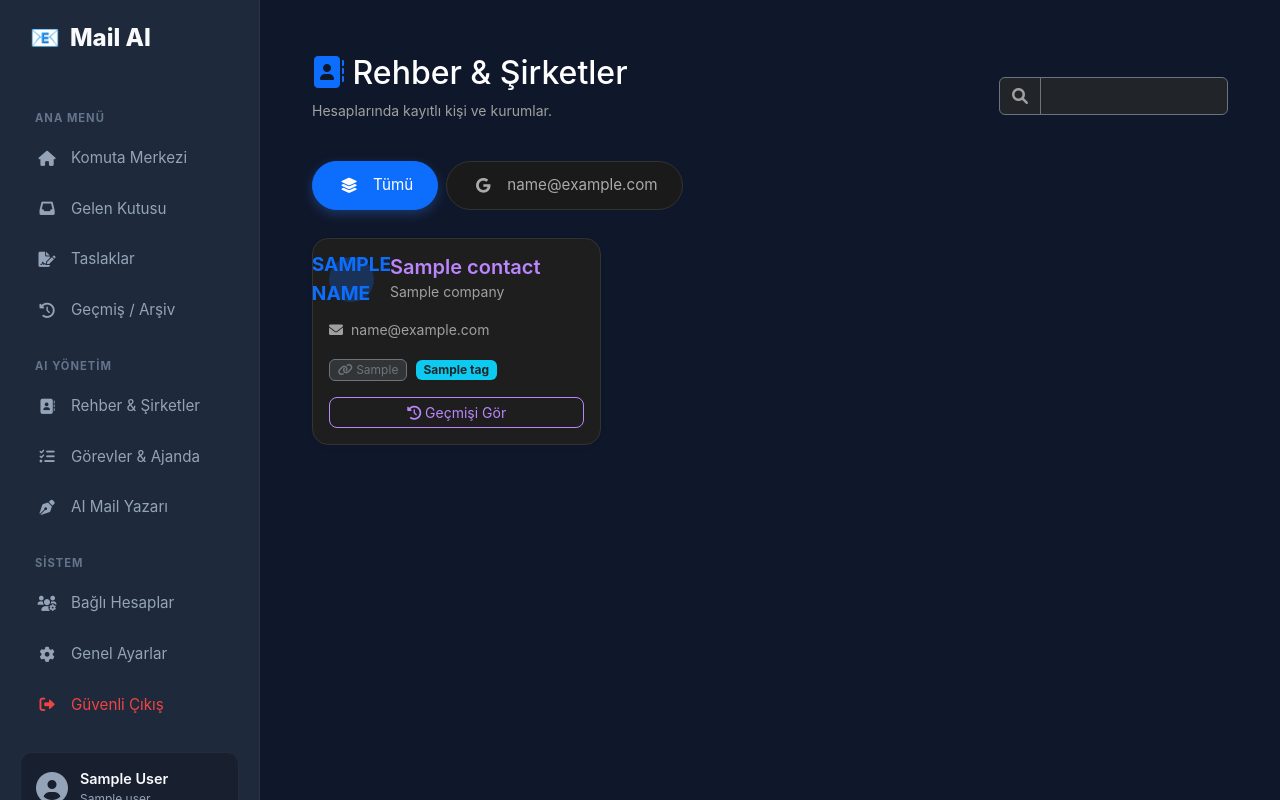
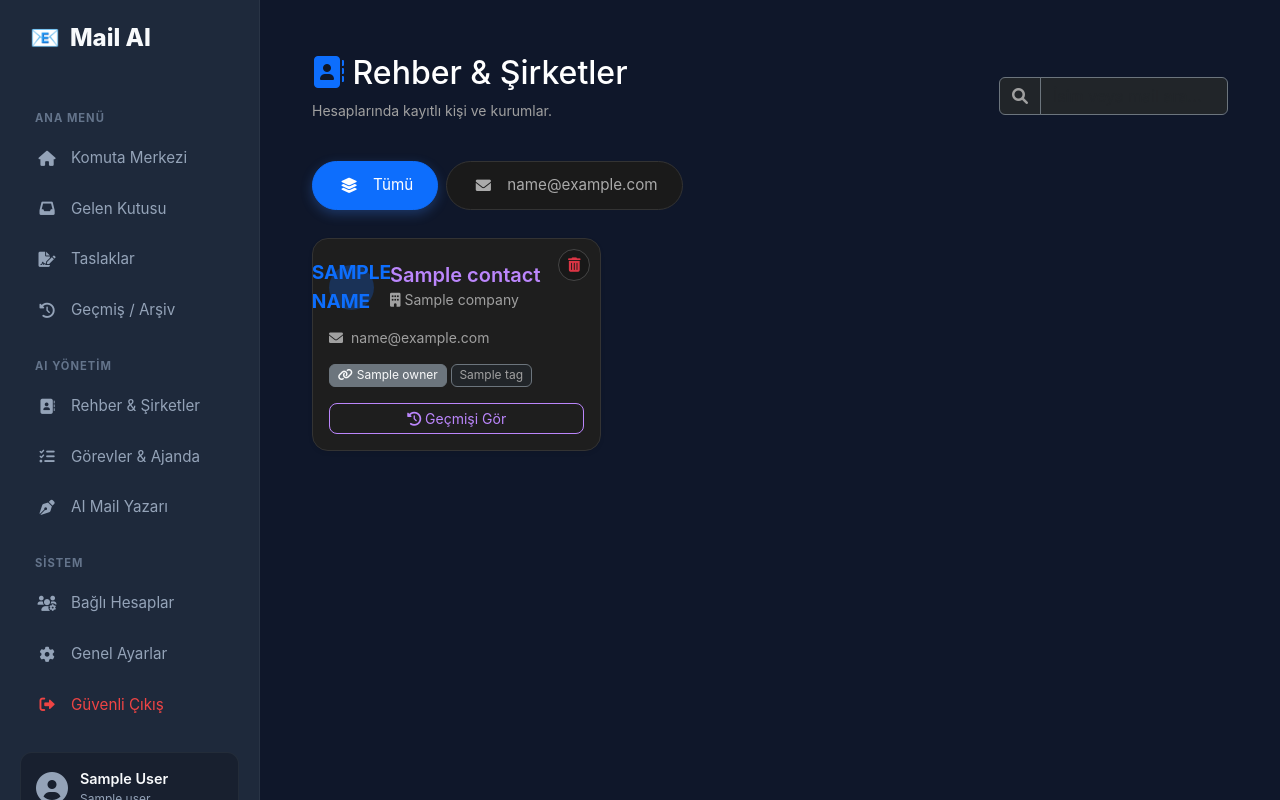
Before and after one commit to Hybrid-Translation-Project/mail_ai, a FastAPI app: page /ui/contacts in a window 1280 px wide. Run offline with FastAPI, Linux system fonts and the light colour scheme; a database or web service that is not in the repository returns one stand-in record (values such as "Sample title").

Commit message:
added_mail_recovery
-Silinen maili geri getirme
-Rehber duzeltmeleri
-Gelismis Silme

```diff
--- a/app/routes/ui.py
+++ b/app/routes/ui.py
@@ -432,6 +432,16 @@
     # 3. Varsayılan (Inbox veya başka yer) -> Dashboard'a dön
     return RedirectResponse(url="/ui?msg=Silindi", status_code=303)
 
+# --- MAİL GERİ YÜKLEME (RESTORE) ---
+@router.post("/ui/restore/{mail_id}")
+async def restore_mail(mail_id: str):
+    # İptal edilen maili tekrar 'WAITING_APPROVAL' yaparak Gelen Kutusuna atar
+    mails_col.update_one(
+        {"_id": ObjectId(mail_id)},
+        {"$set": {"status": "WAITING_APPROVAL"}}
+    )
+    return RedirectResponse(url="/ui?msg=Mail+Geri+Yuklendi", status_code=303)
+
 # --- MANUEL KAYDETME (EDITOR) ---
 @router.post("/ui/update/{mail_id}")
 async def update_draft(mail_id: str, reply_draft: str = Form(...)):
@@ -494,13 +504,77 @@
     if not mail: return RedirectResponse(url="/ui/history")
     return templates.TemplateResponse("view_mail.html", {"request": request, "mail": mail, "user": user})
 
-# --- REHBER ---
+# --- REHBER (GÜNCELLENEN KISIM) ---
 @router.get("/ui/contacts", response_class=HTMLResponse)
-async def contacts_page(request: Request):
+async def contacts_page(request: Request, account: str = "all"):
+    """
+    Rehber Sayfası.
+    account parametresi: 'all' veya 'serhtay16@gmail.com' gibi spesifik bir mail.
+    """
     user = users_col.find_one({"is_active": True})
-    contacts = list(contacts_col.find().sort("name", 1))
     accounts = list(accounts_col.find({"user_id": user["_id"]}))
-    return templates.TemplateResponse("contacts.html", {"request": request, "contacts": contacts, "user": user, "accounts": accounts})
+
+    # --- 🛠️ OTO-TAMİR BAŞLANGICI ---
+    # Bu blok, rehberdeki kişilerin "owners" (sahipler) listesini günceller.
+    # Her maili tarar ve "Bu maili kimden aldım?" -> "Rehbere o hesabı ekle" mantığıyla çalışır.
+
+    all_contacts = list(contacts_col.find())
+    for contact in all_contacts:
+        if "owners" not in contact:
+            # Bu kişinin gönderdiği mailleri bul
+            mails_from_contact = list(mails_col.find({"from": contact["email"]}, {"user_email": 1}))
+
+            # Hangi hesaplarımıza mail atmış? (Tekilleştirme: set)
+            found_owners = list(set([m["user_email"] for m in mails_from_contact if "user_email" in m]))
+
+            # Veritabanını güncelle
+            contacts_col.update_one(
+                {"_id": contact["_id"]},
+                {"$set": {"owners": found_owners}}
+            )
+    # --- 🛠️ OTO-TAMİR BİTİŞİ ---
+
+    # --- FİLTRELEME MANTIĞI ---
+    filter_query = {}
+    if account != "all":
+        # Sadece seçilen hesaba ait (owners listesinde bu mail var mı?)
+        filter_query = {"owners": account}
+
+    contacts = list(contacts_col.find(filter_query).sort("name", 1))
+
+    return templates.TemplateResponse("contacts.html", {
+        "request": request,
+        "contacts": contacts,
+        "user": user,
+        "accounts": accounts,
+        "selected_account": account  # Frontend'de hangi sekmenin aktif olduğunu bilmek için
+    })
+
+# --- KİŞİ SİLME İŞLEMİ (ÇİFT MODLU - YENİ) ---
+@router.post("/ui/contacts/delete")
+async def delete_contact(contact_id: str = Form(...), delete_mode: str = Form(...)):
+    """
+    Kişiyi siler.
+    delete_mode:
+      - 'only_contact': Sadece rehberden siler, mailler kalır.
+      - 'with_history': Kişiyi VE ona ait tüm geçmiş mailleri siler.
+    """
+    # 1. Kişiyi bul
+    contact = contacts_col.find_one({"_id": ObjectId(contact_id)})
+    if not contact:
+        return RedirectResponse(url="/ui/contacts?error=Kisi+Bulunamadi", status_code=303)
+
+    # 2. Eğer "Geçmişi de sil" dendiyse -> Mailleri temizle
+    if delete_mode == "with_history":
+        email = contact.get("email")
+        if email:
+            # Güvenlik için şimdilik sadece 'from' (onun attıklarını) siliyoruz.
+            mails_col.delete_many({"from": email})
+
+    # 3. Kişiyi rehberden sil
+    contacts_col.delete_one({"_id": ObjectId(contact_id)})
+
+    return RedirectResponse(url="/ui/contacts?msg=Kisi+Silindi", status_code=303)
 
 @router.get("/ui/contact/{email}", response_class=HTMLResponse)
 async def contact_detail(request: Request, email: str):
@@ -663,7 +737,7 @@
     else:
         return RedirectResponse(url=f"/ui/writer?error={msg}", status_code=303)
 
-# --- YENİ EKLENEN: SEMANTİK ARAMA API ENDPOINT'İ ---
+# --- SEMANTİK ARAMA API ENDPOINT'İ ---
 @router.get("/ui/search-api")
 async def search_mails(q: str = Query(..., min_length=1)):
     """
--- a/app/templates/contacts.html
+++ b/app/templates/contacts.html
@@ -21,39 +21,54 @@
         </div>
     </div>
 
-    <ul class="nav nav-pills mb-4" id="accountTabs">
-        <li class="nav-item">
-            <button class="nav-link active rounded-pill px-4" data-filter="all">
-                <i class="fas fa-layer-group"></i> <span data-i18n="contacts_tab_all">Tümü</span>
-            </button>
-        </li>
+    <div class="account-tabs mb-4 nav nav-pills" id="accountTabs">
+        <a href="/ui/contacts?account=all"
+           class="nav-link rounded-pill px-4 me-2 {% if selected_account == 'all' %}active{% endif %}"
+           style="text-decoration: none;">
+            <i class="fas fa-layer-group"></i> <span data-i18n="contacts_tab_all">Tümü</span>
+        </a>
 
         {% for acc in accounts %}
-        <li class="nav-item">
-            <button class="nav-link rounded-pill px-4" data-filter="{{ acc.email }}">
-                <i class="fab fa-google"></i> {{ acc.email }}
-            </button>
-        </li>
+        <a href="/ui/contacts?account={{ acc.email }}"
+           class="nav-link rounded-pill px-4 me-2 {% if selected_account == acc.email %}active{% endif %}"
+           style="text-decoration: none;">
+            {% if 'gmail' in acc.provider %}
+                <i class="fab fa-google"></i>
+            {% elif 'outlook' in acc.provider or 'hotmail' in acc.provider %}
+                <i class="fab fa-microsoft"></i>
+            {% else %}
+                <i class="fas fa-envelope"></i>
+            {% endif %}
+            {{ acc.email }}
+        </a>
         {% endfor %}
-    </ul>
+    </div>
 
     <div class="row" id="contactsGrid">
         {% for contact in contacts %}
         <div class="col-md-4 mb-4 contact-card-item"
-             data-owner="{{ contact.owner_account }}"
+             data-owner="{{ contact.owners|join(',') if contact.owners else '' }}"
              data-search="{{ contact.name|lower }} {{ contact.email|lower }} {{ contact.company|lower if contact.company else '' }}">
 
-            <div class="card h-100 bg-dark text-white border-secondary shadow-sm">
-                <div class="card-body">
-                    <div class="d-flex align-items-center mb-3">
+            <div class="card h-100 bg-dark text-white border-secondary shadow-sm" style="position: relative;">
+
+                <button onclick="openDeleteModal('{{ contact._id }}')"
+                        style="position: absolute; top: 10px; right: 10px; background: rgba(0,0,0,0.2); border: 1px solid #444; border-radius: 50%; width: 32px; height: 32px; display: flex; align-items: center; justify-content: center; cursor: pointer; color: #dc3545; transition: all 0.2s;"
+                        onmouseover="this.style.backgroundColor='#dc3545'; this.style.color='white'; this.style.borderColor='#dc3545';"
+                        onmouseout="this.style.backgroundColor='rgba(0,0,0,0.2)'; this.style.color='#dc3545'; this.style.borderColor='#444';"
+                        title="Kişiyi Sil">
+                    <i class="fas fa-trash-alt" style="font-size: 0.9rem;"></i>
+                </button>
+
+                <div class="card-body pt-4"> <div class="d-flex align-items-center mb-3">
                         <div class="avatar-circle bg-primary bg-opacity-25 text-primary fw-bold rounded-circle me-3">
                             {{ contact.name[0] | upper }}
                         </div>
-                        <div style="overflow: hidden;">
+                        <div style="overflow: hidden; width: 75%;">
                             <h5 class="card-title text-white mb-0 text-truncate" title="{{ contact.name }}">{{ contact.name }}</h5>
                             <small class="text-muted">
                                 {% if contact.company %}
-                                    {{ contact.company }}
+                                    <i class="fas fa-building me-1"></i>{{ contact.company }}
                                 {% else %}
                                     <span data-i18n="contact_type_individual">Bireysel</span>
                                 {% endif %}
@@ -61,20 +76,21 @@
                         </div>
                     </div>
 
-                    <p class="card-text text-muted small mb-3">
+                    <p class="card-text text-muted small mb-3 text-truncate">
                         <i class="fas fa-envelope me-2"></i>{{ contact.email }}
                     </p>
 
-                    <div class="mb-3">
-                        {% if contact.owner_account %}
-                            <span class="badge bg-secondary bg-opacity-25 text-secondary border border-secondary fw-normal">
-                                <i class="fas fa-link"></i> {{ contact.owner_account }}
-                            </span>
-                        {% else %}
-                            <span class="badge bg-dark border border-secondary text-muted fw-normal" data-i18n="badge_general">Genel</span>
+                    <div class="mb-3 d-flex flex-wrap gap-1">
+                        {% if selected_account == 'all' and contact.owners %}
+                            {% for owner in contact.owners %}
+                                <span class="badge bg-secondary border border-secondary text-light fw-normal"
+                                      title="Bu kişi '{{ owner }}' hesabında kayıtlı">
+                                      <i class="fas fa-link me-1"></i>{{ owner.split('@')[0] }}
+                                </span>
+                            {% endfor %}
                         {% endif %}
 
-                        <span class="badge bg-info text-dark ms-1">
+                        <span class="badge bg-dark border border-secondary text-muted fw-normal">
                             {% if contact.tag %}
                                 {{ contact.tag }}
                             {% else %}
@@ -100,6 +116,41 @@
     </div>
 </div>
 
+<div id="deleteModal" style="display: none; position: fixed; z-index: 1050; left: 0; top: 0; width: 100%; height: 100%; background-color: rgba(0,0,0,0.85); align-items: center; justify-content: center; backdrop-filter: blur(5px);">
+    <div style="background: #212529; padding: 30px; border-radius: 16px; width: 450px; text-align: center; border: 1px solid #444; box-shadow: 0 15px 40px rgba(0,0,0,0.6);">
+
+        <div class="mb-3">
+            <div style="width: 80px; height: 80px; background: rgba(220, 53, 69, 0.1); border-radius: 50%; display: flex; align-items: center; justify-content: center; margin: 0 auto;">
+                <i class="fas fa-trash-alt text-danger" style="font-size: 2.5rem;"></i>
+            </div>
+        </div>
+
+        <h3 class="text-white mb-2">Kişiyi Sil</h3>
+        <p class="text-muted mb-4 small">Bu kişiyi rehberden silmek üzeresin. <br> Geçmiş mailleri ile ilgili ne yapmak istersin?</p>
+
+        <form id="deleteForm" action="/ui/contacts/delete" method="POST">
+            <input type="hidden" id="deleteContactId" name="contact_id">
+            <input type="hidden" id="deleteMode" name="delete_mode">
+
+            <div class="d-grid gap-2">
+                <button type="button" onclick="confirmDelete('only_contact')"
+                        class="btn btn-outline-secondary text-white py-2" style="border-color: #444; background: #2c3036;">
+                    <i class="fas fa-user-times me-2"></i> Sadece Kişiyi Sil (Mailler Kalsın)
+                </button>
+
+                <button type="button" onclick="confirmDelete('with_history')"
+                        class="btn btn-danger py-2 fw-bold">
+                    <i class="fas fa-dumpster-fire me-2"></i> Kişiyi ve Tüm Geçmişini Sil
+                </button>
+
+                <button type="button" onclick="closeDeleteModal()"
+                        class="btn btn-link text-muted mt-2 text-decoration-none small">
+                    Vazgeç
+                </button>
+            </div>
+        </form>
+    </div>
+</div>
 
 {% endblock %}
 
```
Also changed, not shown: app/static/css/history.css (+19 -0 lines), app/static/js/contacts.js (+60 -20 lines), app/templates/history.html (+10 -22 lines).
